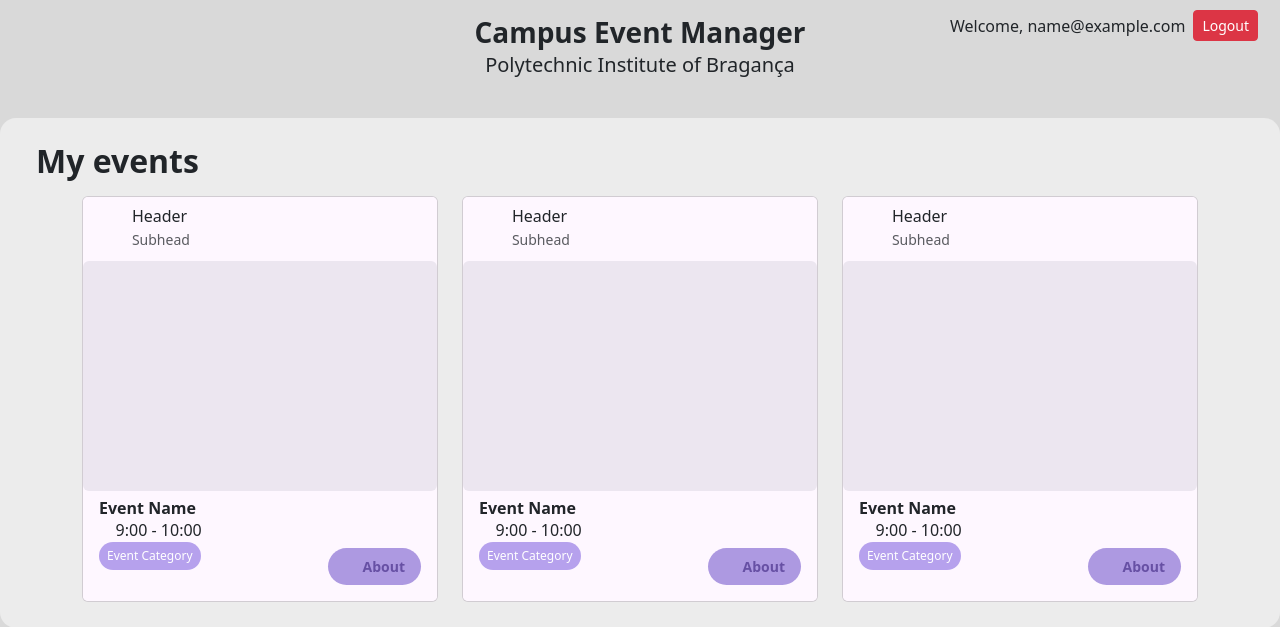
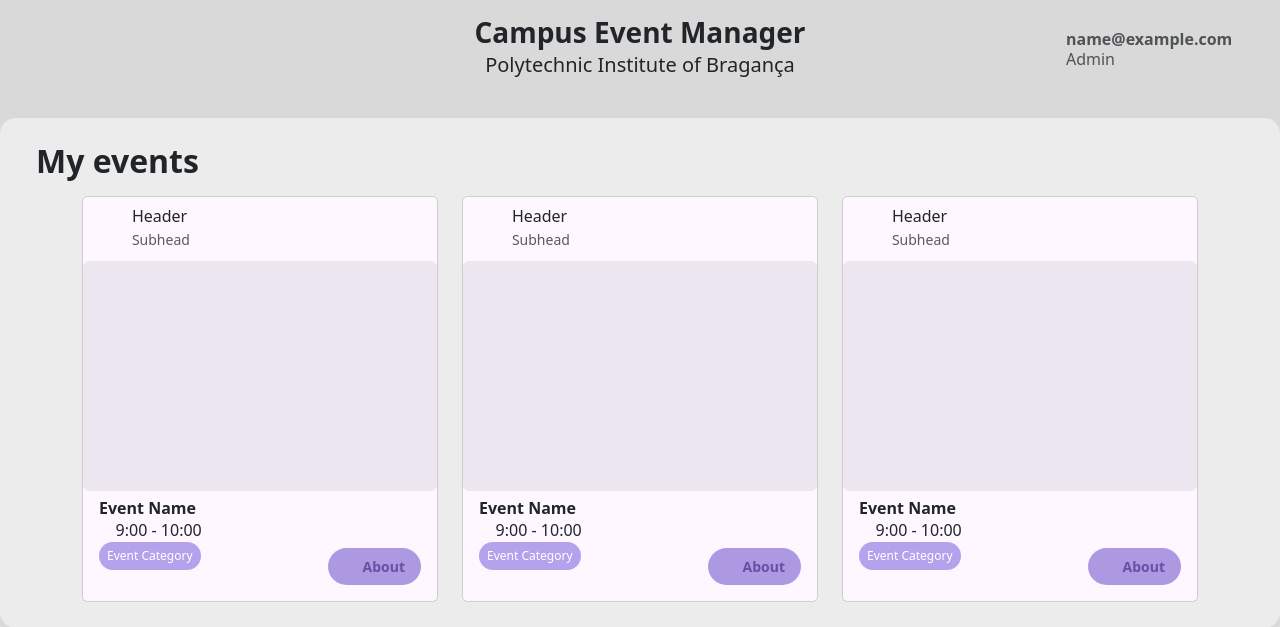
Before and after one commit to zakhkatya/Campus-Event-Manager, a Django app: page /dashboard in a window 1280 px wide. Shown: the top 627 px of the page. Run offline with Django 5.2, Linux system fonts and the light colour scheme; the visitor is signed in with stand-in values (Sample User, id 1); style sheets or scripts are compiled from the project's sources; some libraries are stand-ins or nearby versions; some web fonts are replaced.

Commit message:
create dropdown for user, modify styles for html, icons, add transitions, class for user dropdown

```diff
--- a/ems/scss/custom.scss
+++ b/ems/scss/custom.scss
@@ -172,3 +189,21 @@ body {
 .link-underline-primary:active {
     text-decoration-color: $secondary !important;
 }
+
+.user {
+    transition: 0.2s;
+    height: 50px;
+    outline: none;
+}
+
+.user:active,
+.user:focus,
+.user:hover,
+.dropdown-menu {
+    background-color: $card-body-bg !important;
+}
+
+.dropdown-menu {
+    min-width: auto !important;
+    margin-left: 15% !important;
+}
--- a/ems/templates/partials/navbar.html
+++ b/ems/templates/partials/navbar.html
@@ -9,21 +9,38 @@
             </a>
         </div>
 
-        <div class="w-100 d-flex justify-content-end align-items-center" style="position: absolute; top: 10px; right: 10px;">
+        <div class="position-absolute top-0 end-0">
 
             {% if user.is_authenticated %}
-                <span class="text-dark me-2">
-                    Welcome, {{ user.email }}
-                </span>
+            <div class="dropdown my-4 me-5 p-0">
+            <button class="row row-cols-2 user rounded-4 border-0 bg-transparent" type="button" data-bs-toggle="dropdown" aria-expanded="false" data-bs-display="static">
+                <div class="col-2 p-0 ps-1">
+                    <i class="bi bi-person-circle fs-2 text-muted"></i>
+                </div>
 
-                <form action="{% url 'userauth:logout' %}" method="post" class="d-inline">
-                    {% csrf_token %}
-                    <button type="submit" class="btn btn-danger btn-sm">Logout</button>
-                </form>
+                <div class="col text-start pt-1 lh-sm ms-1 pe-0">
+                    <span class="text-muted fs-6 fw-bolder">{{ user.email }}</span>
+                    <p class="text-muted fs-6 mb-0 text-capitalize">{{ user.role }}</p>
+                </div>
+            </button>
 
-            {% elif request.path != "/" and request.path != "" %}
-                <a href="{% url 'userauth:login' %}" class="btn btn-primary btn-sm me-2">Login</a>
-                <a href="{% url 'userauth:register' %}" class="btn btn-success btn-sm">Register</a>
+            <ul class="dropdown-menu dropdown-menu-start shadow-sm rounded-4 border-0 mt-2 text-end m-0 p-2">
+                <li class="mb-2">
+                    <a class="dropdown-item bg-transparent p-0 ps-1" href="#">
+                        Edit profile <i class="bi bi-person fs-5 btn-primary rounded-3 ms-1 p-2 py-1" type="button"></i>
+                    </a>
+                </li>
+
+                <li>
+                    <form method="post" action="{% url 'userauth:logout' %}">
+                        {% csrf_token %}
+                        <button type="submit" class="dropdown-item bg-transparent p-0">
+                            Logout <i class="bi bi-box-arrow-right fs-5 btn-primary btn-lg rounded-3 ms-1 p-2 py-1" type="button"></i>
+                        </button>
+                    </form>
+                </li>
+            </ul>
+            </div>
             {% endif %}
         </div>
     </div>
```
Also changed, not shown: other parts of ems/scss/custom.scss (+31 -14 lines).
